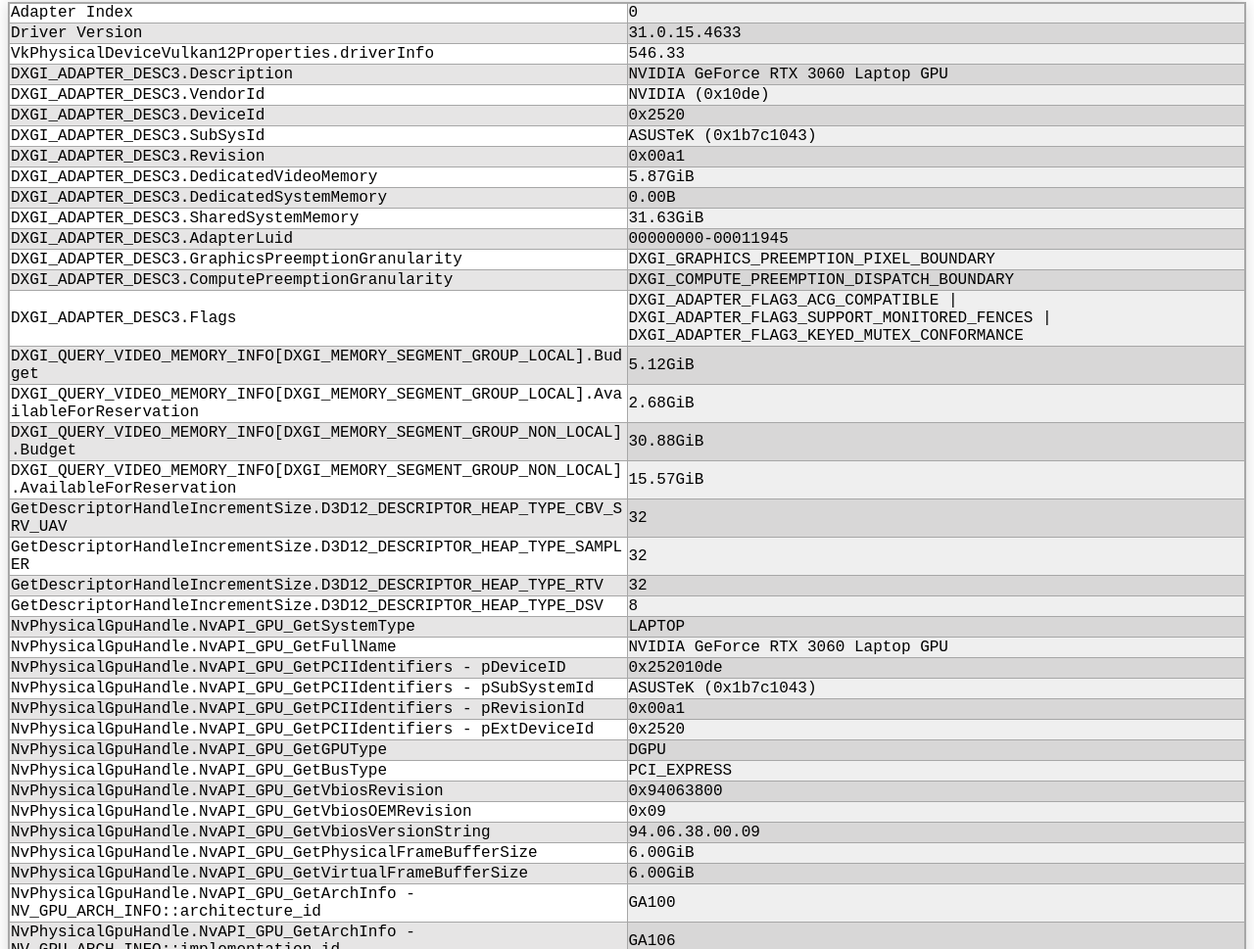
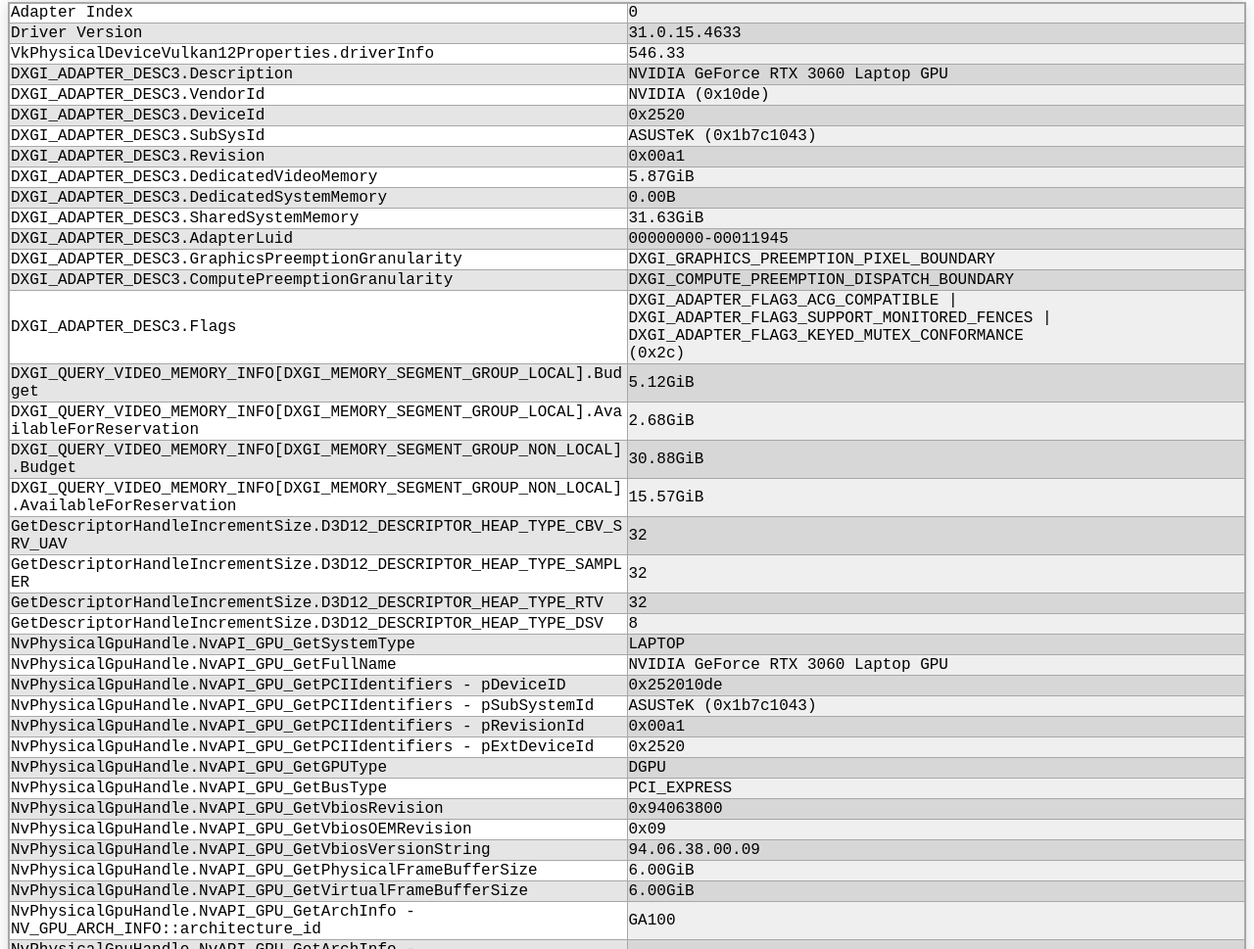
Before and after one commit to Devaniti/D3d12infoGUI, a plain HTML site: page source/GUI/html/Report.html in a window 1280 px wide. Shown: the part 1091-2060 px from the top of the page at 98% size. Drawn offline with Linux system fonts and the light colour scheme; no server answers.

Commit message:
Fixed bitfield output when exactly 1 bit was set. Improved bitfield output formatting.

```diff
--- a/source/GUI/html/Report.css
+++ b/source/GUI/html/Report.css
@@ -9,6 +9,7 @@
     box-shadow: 0 0 0.9em rgba(0, 0, 0, 0.15);
     table-layout: fixed;
     word-wrap: break-word;
+    white-space: pre-wrap;
 }
 
 tr {
--- a/source/GUI/html/Report.js
+++ b/source/GUI/html/Report.js
@@ -947,17 +947,21 @@
 
     if (property in BitFlagsMappings) {
         let result = ''
-        for (let i = 1; i < value; i = i << 1) {
+        let bitCount = 0
+        for (let i = 1; i <= value; i = i << 1) {
             if (value & i) {
-                result += (BitFlagsMappings[property][i] ?? `Unknown(${i})`) + " | "
+                bitCount++
+                result += (BitFlagsMappings[property][i] ?? `Unknown(${i})`) + " |\n"
             }
         }
         if (result == '') {
-            result = BitFlagsMappings[property][0] ?? `Unknown(0)`
+            result = BitFlagsMappings[property][0] ?? "Unknown"
         }
         else {
             result = result.substring(0, result.length - 3)
         }
+        result += bitCount > 1 ? "\n" : " "
+        result += `(0x${Number(value).toString(16)})`
         return result
     }
 
--- a/source/website/Report.css
+++ b/source/website/Report.css
@@ -9,6 +9,7 @@
     box-shadow: 0 0 0.9em rgba(0, 0, 0, 0.15);
     table-layout: fixed;
     word-wrap: break-word;
+    white-space: pre-wrap;
 }
 
 tr {
```
Also changed, not shown: source/website/Report.js (+7 -3 lines).
